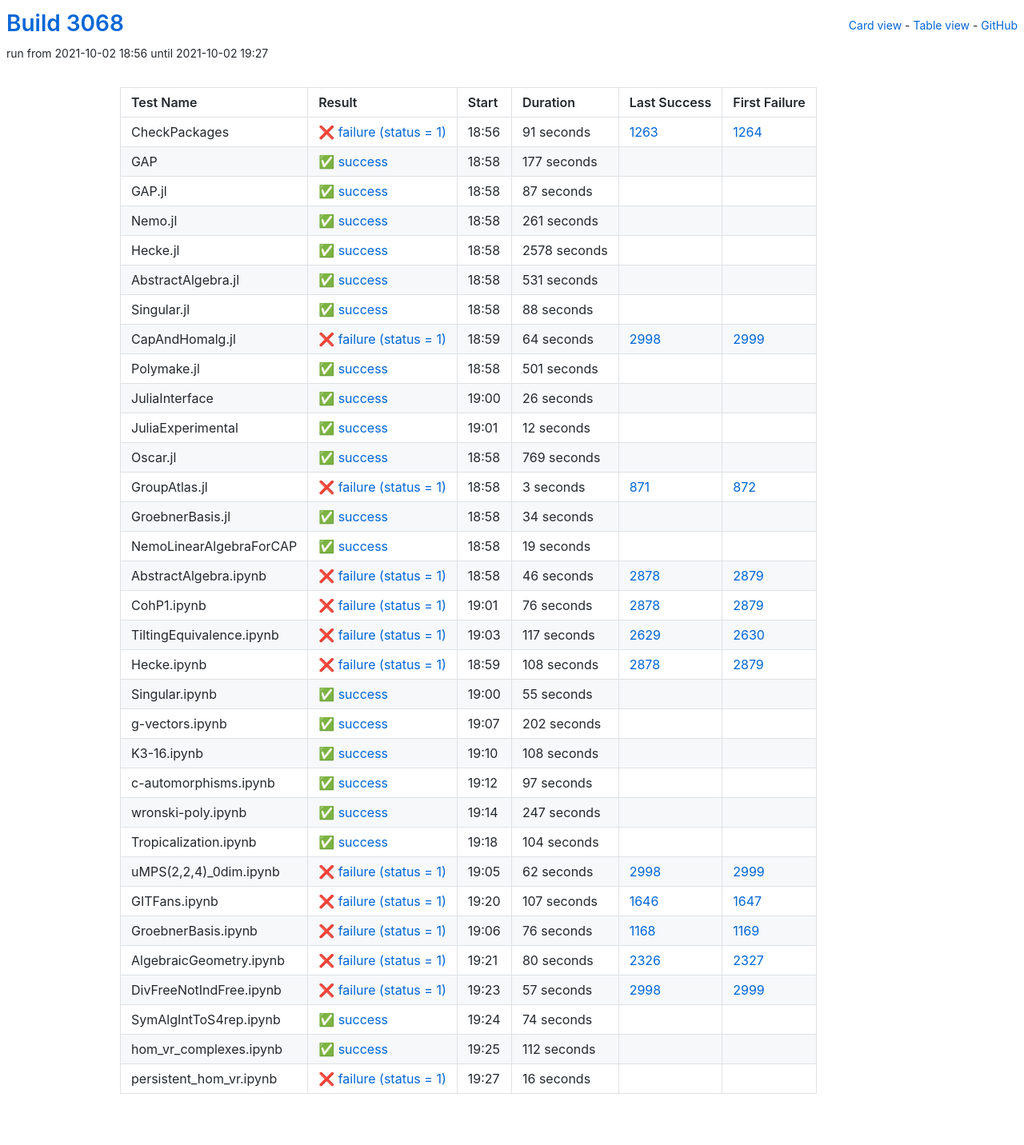
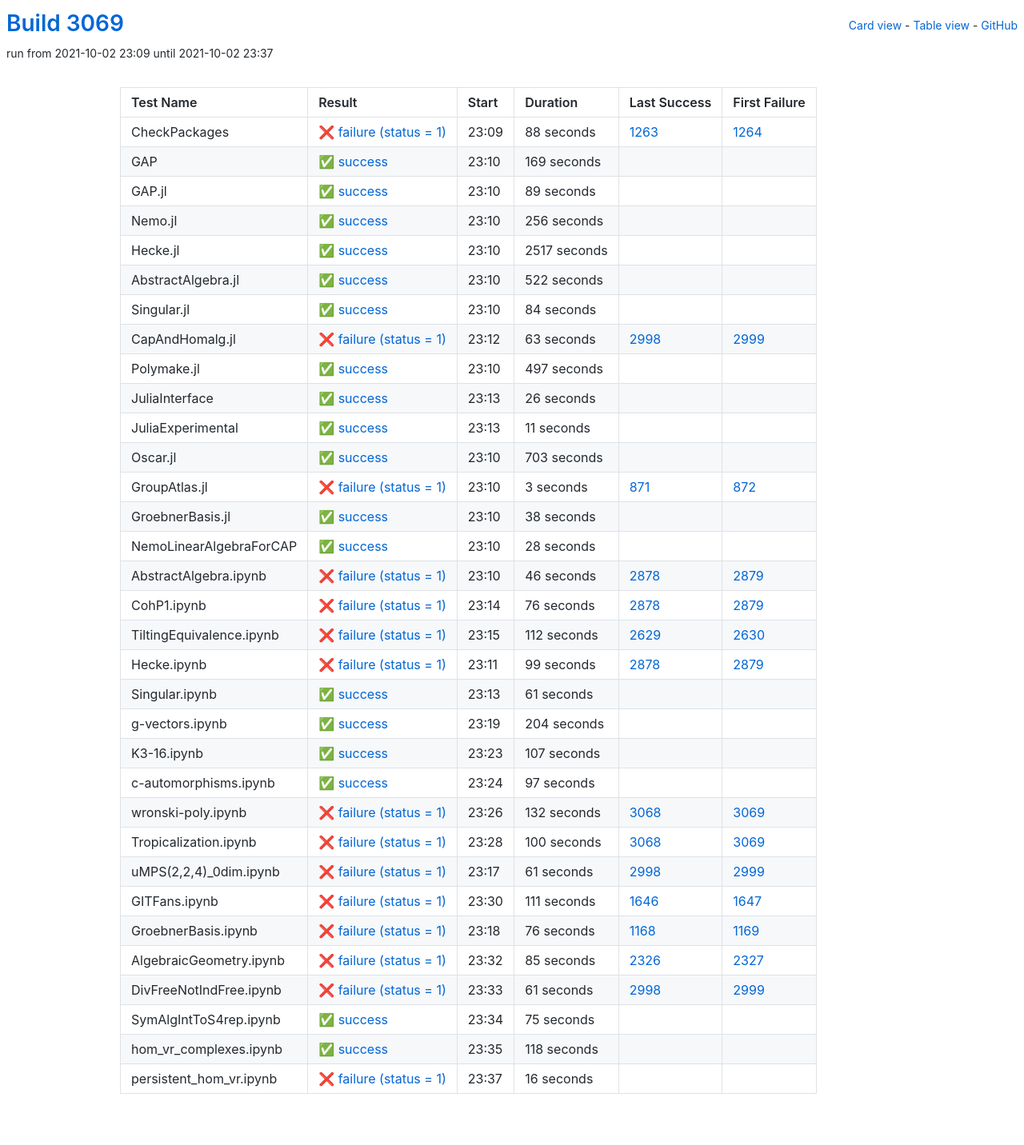
Before and after one commit to oscar-system/oscar-ci-status-stable, a Jekyll site: the page built from table.html, in a window 1280 px wide. Shown: the whole page at 80% size. Built offline with Jekyll 4.4.1, drawn with Linux system fonts in a browser that asks for light colours.

Commit message:
Build #3069

```diff
--- a/_data/ci.yml
+++ b/_data/ci.yml
@@ -1,6 +1,6 @@
 ---
-build: 3068
-build_url: https://oscarci.mathematik.uni-kl.de/job/oscar-stable/3068/
+build: 3069
+build_url: https://oscarci.mathematik.uni-kl.de/job/oscar-stable/3069/
 job: oscar-stable
 organization: oscar-system
 repo: oscar-ci-status-stable
@@ -8,116 +8,116 @@ repourl: https://github.com/oscar-system/oscar-ci-status-stable
 tests:
 - name: CheckPackages
   id: checkpackages
-  log: https://oscarci.mathematik.uni-kl.de/job/oscar-stable/3068/artifact/logs/build-3068/CheckPackages.log
-  start: 2021-10-02 18:56
+  log: https://oscarci.mathematik.uni-kl.de/job/oscar-stable/3069/artifact/logs/build-3069/CheckPackages.log
+  start: 2021-10-02 23:09
   success: false
   exitcode: 1
   status: failure
-  duration: 91
+  duration: 88
   last_success: 1263
   last_success_url: https://oscarci.mathematik.uni-kl.de/job/oscar-stable/1263/
   first_failure: 1264
   first_failure_url: https://oscarci.mathematik.uni-kl.de/job/oscar-stable/1264/
 - name: GAP
   id: gap
-  log: https://oscarci.mathematik.uni-kl.de/job/oscar-stable/3068/artifact/logs/build-3068/GAP.log
-  start: 2021-10-02 18:58
+  log: https://oscarci.mathematik.uni-kl.de/job/oscar-stable/3069/artifact/logs/build-3069/GAP.log
+  start: 2021-10-02 23:10
   success: true
   exitcode: 0
   status: success
-  duration: 177
+  duration: 169
   last_success: false
   last_success_url:
   first_failure: false
   first_failure_url:
 - name: GAP.jl
   id: gap-jl
-  log: https://oscarci.mathematik.uni-kl.de/job/oscar-stable/3068/artifact/logs/build-3068/GAP.jl.log
-  start: 2021-10-02 18:58
+  log: https://oscarci.mathematik.uni-kl.de/job/oscar-stable/3069/artifact/logs/build-3069/GAP.jl.log
+  start: 2021-10-02 23:10
   success: true
   exitcode: 0
   status: success
-  duration: 87
+  duration: 89
   last_success: false
   last_success_url:
   first_failure: false
   first_failure_url:
 - name: Nemo.jl
   id: nemo-jl
-  log: https://oscarci.mathematik.uni-kl.de/job/oscar-stable/3068/artifact/logs/build-3068/Nemo.jl.log
-  start: 2021-10-02 18:58
+  log: https://oscarci.mathematik.uni-kl.de/job/oscar-stable/3069/artifact/logs/build-3069/Nemo.jl.log
+  start: 2021-10-02 23:10
   success: true
   exitcode: 0
   status: success
-  duration: 261
+  duration: 256
   last_success: false
   last_success_url:
   first_failure: false
   first_failure_url:
 - name: Hecke.jl
   id: hecke-jl
-  log: https://oscarci.mathematik.uni-kl.de/job/oscar-stable/3068/artifact/logs/build-3068/Hecke.jl.log
-  start: 2021-10-02 18:58
+  log: https://oscarci.mathematik.uni-kl.de/job/oscar-stable/3069/artifact/logs/build-3069/Hecke.jl.log
+  start: 2021-10-02 23:10
   success: true
   exitcode: 0
   status: success
-  duration: 2578
+  duration: 2517
   last_success: false
   last_success_url:
   first_failure: false
   first_failure_url:
 - name: AbstractAlgebra.jl
   id: abstractalgebra-jl
-  log: https://oscarci.mathematik.uni-kl.de/job/oscar-stable/3068/artifact/logs/build-3068/AbstractAlgebra.jl.log
-  start: 2021-10-02 18:58
+  log: https://oscarci.mathematik.uni-kl.de/job/oscar-stable/3069/artifact/logs/build-3069/AbstractAlgebra.jl.log
+  start: 2021-10-02 23:10
   success: true
   exitcode: 0
   status: success
-  duration: 531
+  duration: 522
   last_success: false
   last_success_url:
   first_failure: false
   first_failure_url:
 - name: Singular.jl
   id: singular-jl
-  log: https://oscarci.mathematik.uni-kl.de/job/oscar-stable/3068/artifact/logs/build-3068/Singular.jl.log
-  start: 2021-10-02 18:58
+  log: https://oscarci.mathematik.uni-kl.de/job/oscar-stable/3069/artifact/logs/build-3069/Singular.jl.log
+  start: 2021-10-02 23:10
   success: true
   exitcode: 0
   status: success
-  duration: 88
+  duration: 84
   last_success: false
   last_success_url:
   first_failure: false
   first_failure_url:
 - name: CapAndHomalg.jl
   id: capandhomalg-jl
-  log: https://oscarci.mathematik.uni-kl.de/job/oscar-stable/3068/artifact/logs/build-3068/CapAndHomalg.jl.log
-  start: 2021-10-02 18:59
+  log: https://oscarci.mathematik.uni-kl.de/job/oscar-stable/3069/artifact/logs/build-3069/CapAndHomalg.jl.log
+  start: 2021-10-02 23:12
   success: false
   exitcode: 1
   status: failure
-  duration: 64
+  duration: 63
   last_success: 2998
   last_success_url: https://oscarci.mathematik.uni-kl.de/job/oscar-stable/2998/
   first_failure: 2999
   first_failure_url: https://oscarci.mathematik.uni-kl.de/job/oscar-stable/2999/
 - name: Polymake.jl
   id: polymake-jl
-  log: https://oscarci.mathematik.uni-kl.de/job/oscar-stable/3068/artifact/logs/build-3068/Polymake.jl.log
-  start: 2021-10-02 18:58
+  log: https://oscarci.mathematik.uni-kl.de/job/oscar-stable/3069/artifact/logs/build-3069/Polymake.jl.log
+  start: 2021-10-02 23:10
   success: true
   exitcode: 0
   status: success
-  duration: 501
+  duration: 497
   last_success: false
   last_success_url:
   first_failure: false
   first_failure_url:
 - name: JuliaInterface
   id: juliainterface
-  log: https://oscarci.mathematik.uni-kl.de/job/oscar-stable/3068/artifact/logs/build-3068/JuliaInterface.log
-  start: 2021-10-02 19:00
+  log: https://oscarci.mathematik.uni-kl.de/job/oscar-stable/3069/artifact/logs/build-3069/JuliaInterface.log
+  start: 2021-10-02 23:13
   success: true
   exitcode: 0
   status: success
@@ -128,32 +128,32 @@ tests:
   first_failure_url:
 - name: JuliaExperimental
   id: juliaexperimental
-  log: https://oscarci.mathematik.uni-kl.de/job/oscar-stable/3068/artifact/logs/build-3068/JuliaExperimental.log
-  start: 2021-10-02 19:01
+  log: https://oscarci.mathematik.uni-kl.de/job/oscar-stable/3069/artifact/logs/build-3069/JuliaExperimental.log
+  start: 2021-10-02 23:13
   success: true
   exitcode: 0
   status: success
-  duration: 12
+  duration: 11
   last_success: false
   last_success_url:
   first_failure: false
   first_failure_url:
 - name: Oscar.jl
   id: oscar-jl
-  log: https://oscarci.mathematik.uni-kl.de/job/oscar-stable/3068/artifact/logs/build-3068/Oscar.jl.log
-  start: 2021-10-02 18:58
+  log: https://oscarci.mathematik.uni-kl.de/job/oscar-stable/3069/artifact/logs/build-3069/Oscar.jl.log
+  start: 2021-10-02 23:10
   success: true
   exitcode: 0
   status: success
-  duration: 769
+  duration: 703
   last_success: false
   last_success_url:
   first_failure: false
   first_failure_url:
 - name: GroupAtlas.jl
   id: groupatlas-jl
-  log: https://oscarci.mathematik.uni-kl.de/job/oscar-stable/3068/artifact/logs/build-3068/GroupAtlas.jl.log
-  start: 2021-10-02 18:58
+  log: https://oscarci.mathematik.uni-kl.de/job/oscar-stable/3069/artifact/logs/build-3069/GroupAtlas.jl.log
+  start: 2021-10-02 23:10
   success: false
   exitcode: 1
   status: failure
@@ -164,32 +164,32 @@ tests:
   first_failure_url: https://oscarci.mathematik.uni-kl.de/job/oscar-stable/872/
 - name: GroebnerBasis.jl
   id: groebnerbasis-jl
-  log: https://oscarci.mathematik.uni-kl.de/job/oscar-stable/3068/artifact/logs/build-3068/GroebnerBasis.jl.log
-  start: 2021-10-02 18:58
+  log: https://oscarci.mathematik.uni-kl.de/job/oscar-stable/3069/artifact/logs/build-3069/GroebnerBasis.jl.log
+  start: 2021-10-02 23:10
   success: true
   exitcode: 0
   status: success
-  duration: 34
+  duration: 38
   last_success: false
   last_success_url:
   first_failure: false
   first_failure_url:
 - name: NemoLinearAlgebraForCAP
   id: nemolinearalgebraforcap
-  log: https://oscarci.mathematik.uni-kl.de/job/oscar-stable/3068/artifact/logs/build-3068/NemoLinearAlgebraForCAP.log
-  start: 2021-10-02 18:58
+  log: https://oscarci.mathematik.uni-kl.de/job/oscar-stable/3069/artifact/logs/build-3069/NemoLinearAlgebraForCAP.log
+  start: 2021-10-02 23:10
   success: true
   exitcode: 0
   status: success
-  duration: 19
+  duration: 28
   last_success: false
   last_success_url:
   first_failure: false
   first_failure_url:
 - name: AbstractAlgebra.ipynb
   id: abstractalgebra-ipynb
-  log: https://oscarci.mathematik.uni-kl.de/job/oscar-stable/3068/artifact/logs/build-3068/AbstractAlgebra.ipynb.log
-  start: 2021-10-02 18:58
+  log: https://oscarci.mathematik.uni-kl.de/job/oscar-stable/3069/artifact/logs/build-3069/AbstractAlgebra.ipynb.log
+  start: 2021-10-02 23:10
   success: false
   exitcode: 1
   status: failure
@@ -200,8 +200,8 @@ tests:
   first_failure_url: https://oscarci.mathematik.uni-kl.de/job/oscar-stable/2879/
 - name: CohP1.ipynb
   id: cohp1-ipynb
-  log: https://oscarci.mathematik.uni-kl.de/job/oscar-stable/3068/artifact/logs/build-3068/CohP1.ipynb.log
-  start: 2021-10-02 19:01
+  log: https://oscarci.mathematik.uni-kl.de/job/oscar-stable/3069/artifact/logs/build-3069/CohP1.ipynb.log
+  start: 2021-10-02 23:14
   success: false
   exitcode: 1
   status: failure
@@ -212,68 +212,68 @@ tests:
   first_failure_url: https://oscarci.mathematik.uni-kl.de/job/oscar-stable/2879/
 - name: TiltingEquivalence.ipynb
   id: tiltingequivalence-ipynb
-  log: https://oscarci.mathematik.uni-kl.de/job/oscar-stable/3068/artifact/logs/build-3068/TiltingEquivalence.ipynb.log
-  start: 2021-10-02 19:03
+  log: https://oscarci.mathematik.uni-kl.de/job/oscar-stable/3069/artifact/logs/build-3069/TiltingEquivalence.ipynb.log
+  start: 2021-10-02 23:15
   success: false
   exitcode: 1
   status: failure
-  duration: 117
+  duration: 112
   last_success: 2629
   last_success_url: https://oscarci.mathematik.uni-kl.de/job/oscar-stable/2629/
   first_failure: 2630
   first_failure_url: https://oscarci.mathematik.uni-kl.de/job/oscar-stable/2630/
 - name: Hecke.ipynb
   id: hecke-ipynb
-  log: https://oscarci.mathematik.uni-kl.de/job/oscar-stable/3068/artifact/logs/build-3068/Hecke.ipynb.log
-  start: 2021-10-02 18:59
+  log: https://oscarci.mathematik.uni-kl.de/job/oscar-stable/3069/artifact/logs/build-3069/Hecke.ipynb.log
+  start: 2021-10-02 23:11
   success: false
   exitcode: 1
   status: failure
-  duration: 108
+  duration: 99
   last_success: 2878
   last_success_url: https://oscarci.mathematik.uni-kl.de/job/oscar-stable/2878/
   first_failure: 2879
   first_failure_url: https://oscarci.mathematik.uni-kl.de/job/oscar-stable/2879/
 - name: Singular.ipynb
   id: singular-ipynb
-  log: https://oscarci.mathematik.uni-kl.de/job/oscar-stable/3068/artifact/logs/build-3068/Singular.ipynb.log
-  start: 2021-10-02 19:00
+  log: https://oscarci.mathematik.uni-kl.de/job/oscar-stable/3069/artifact/logs/build-3069/Singular.ipynb.log
+  start: 2021-10-02 23:13
   success: true
   exitcode: 0
   status: success
-  duration: 55
+  duration: 61
   last_success: false
   last_success_url:
   first_failure: false
   first_failure_url:
 - name: g-vectors.ipynb
   id: g-vectors-ipynb
-  log: https://oscarci.mathematik.uni-kl.de/job/oscar-stable/3068/artifact/logs/build-3068/g-vectors.ipynb.log
-  start: 2021-10-02 19:07
+  log: https://oscarci.mathematik.uni-kl.de/job/oscar-stable/3069/artifact/logs/build-3069/g-vectors.ipynb.log
+  start: 2021-10-02 23:19
   success: true
   exitcode: 0
   status: success
-  duration: 202
+  duration: 204
   last_success: false
   last_success_url:
   first_failure: false
   first_failure_url:
 - name: K3-16.ipynb
   id: k3-16-ipynb
-  log: https://oscarci.mathematik.uni-kl.de/job/oscar-stable/3068/artifact/logs/build-3068/K3-16.ipynb.log
-  start: 2021-10-02 19:10
+  log: https://oscarci.mathematik.uni-kl.de/job/oscar-stable/3069/artifact/logs/build-3069/K3-16.ipynb.log
+  start: 2021-10-02 23:23
   success: true
   exitcode: 0
   status: success
-  duration: 108
+  duration: 107
   last_success: false
   last_success_url:
   first_failure: false
   first_failure_url:
 - name: c-automorphisms.ipynb
   id: c-automorphisms-ipynb
-  log: https://oscarci.mathematik.uni-kl.de/job/oscar-stable/3068/artifact/logs/build-3068/c-automorphisms.ipynb.log
-  start: 2021-10-02 19:12
+  log: https://oscarci.mathematik.uni-kl.de/job/oscar-stable/3069/artifact/logs/build-3069/c-automorphisms.ipynb.log
+  start: 2021-10-02 23:24
   success: true
   exitcode: 0
   status: success
@@ -284,56 +284,56 @@ tests:
   first_failure_url:
 - name: wronski-poly.ipynb
   id: wronski-poly-ipynb
-  log: https://oscarci.mathematik.uni-kl.de/job/oscar-stable/3068/artifact/logs/build-3068/wronski-poly.ipynb.log
-  start: 2021-10-02 19:14
-  success: true
-  exitcode: 0
-  status: success
-  duration: 247
-  last_success: false
-  last_success_url:
-  first_failure: false
-  first_failure_url:
-- name: Tropicalization.ipynb
-  id: tropicalization-ipynb
-  log: https://oscarci.mathematik.uni-kl.de/job/oscar-stable/3068/artifact/logs/build-3068/Tropicalization.ipynb.log
-  start: 2021-10-02 19:18
-  success: true
-  exitcode: 0
-  status: success
-  duration: 104
-  last_success: false
-  last_success_url:
-  first_failure: false
-  first_failure_url:
-- name: uMPS(2,2,4)_0dim.ipynb
-  id: umps-2-2-4-0dim-ipynb
-  log: https://oscarci.mathematik.uni-kl.de/job/oscar-stable/3068/artifact/logs/build-3068/uMPS-2-2-4-_0dim.ipynb.log
-  start: 2021-10-02 19:05
+  log: https://oscarci.mathematik.uni-kl.de/job/oscar-stable/3069/artifact/logs/build-3069/wronski-poly.ipynb.log
+  start: 2021-10-02 23:26
   success: false
   exitcode: 1
   status: failure
-  duration: 62
+  duration: 132
+  last_success: 3068
+  last_success_url: https://oscarci.mathematik.uni-kl.de/job/oscar-stable/3068/
+  first_failure: 3069
+  first_failure_url: https://oscarci.mathematik.uni-kl.de/job/oscar-stable/3069/
+- name: Tropicalization.ipynb
+  id: tropicalization-ipynb
+  log: https://oscarci.mathematik.uni-kl.de/job/oscar-stable/3069/artifact/logs/build-3069/Tropicalization.ipynb.log
+  start: 2021-10-02 23:28
+  success: false
+  exitcode: 1
+  status: failure
+  duration: 100
+  last_success: 3068
+  last_success_url: https://oscarci.mathematik.uni-kl.de/job/oscar-stable/3068/
+  first_failure: 3069
+  first_failure_url: https://oscarci.mathematik.uni-kl.de/job/oscar-stable/3069/
+- name: uMPS(2,2,4)_0dim.ipynb
+  id: umps-2-2-4-0dim-ipynb
+  log: https://oscarci.mathematik.uni-kl.de/job/oscar-stable/3069/artifact/logs/build-3069/uMPS-2-2-4-_0dim.ipynb.log
+  start: 2021-10-02 23:17
+  success: false
+  exitcode: 1
+  status: failure
+  duration: 61
   last_success: 2998
   last_success_url: https://oscarci.mathematik.uni-kl.de/job/oscar-stable/2998/
   first_failure: 2999
   first_failure_url: https://oscarci.mathematik.uni-kl.de/job/oscar-stable/2999/
 - name: GITFans.ipynb
   id: gitfans-ipynb
-  log: https://oscarci.mathematik.uni-kl.de/job/oscar-stable/3068/artifact/logs/build-3068/GITFans.ipynb.log
-  start: 2021-10-02 19:20
+  log: https://oscarci.mathematik.uni-kl.de/job/oscar-stable/3069/artifact/logs/build-3069/GITFans.ipynb.log
+  start: 2021-10-02 23:30
   success: false
   exitcode: 1
   status: failure
-  duration: 107
+  duration: 111
   last_success: 1646
   last_success_url: https://oscarci.mathematik.uni-kl.de/job/oscar-stable/1646/
   first_failure: 1647
   first_failure_url: https://oscarci.mathematik.uni-kl.de/job/oscar-stable/1647/
 - name: GroebnerBasis.ipynb
   id: groebnerbasis-ipynb
-  log: https://oscarci.mathematik.uni-kl.de/job/oscar-stable/3068/artifact/logs/build-3068/GroebnerBasis.ipynb.log
-  start: 2021-10-02 19:06
+  log: https://oscarci.mathematik.uni-kl.de/job/oscar-stable/3069/artifact/logs/build-3069/GroebnerBasis.ipynb.log
+  start: 2021-10-02 23:18
   success: false
   exitcode: 1
   status: failure
@@ -344,56 +344,56 @@ tests:
   first_failure_url: https://oscarci.mathematik.uni-kl.de/job/oscar-stable/1169/
 - name: AlgebraicGeometry.ipynb
   id: algebraicgeometry-ipynb
-  log: https://oscarci.mathematik.uni-kl.de/job/oscar-stable/3068/artifact/logs/build-3068/AlgebraicGeometry.ipynb.log
-  start: 2021-10-02 19:21
+  log: https://oscarci.mathematik.uni-kl.de/job/oscar-stable/3069/artifact/logs/build-3069/AlgebraicGeometry.ipynb.log
+  start: 2021-10-02 23:32
   success: false
   exitcode: 1
   status: failure
-  duration: 80
+  duration: 85
   last_success: 2326
   last_success_url: https://oscarci.mathematik.uni-kl.de/job/oscar-stable/2326/
   first_failure: 2327
   first_failure_url: https://oscarci.mathematik.uni-kl.de/job/oscar-stable/2327/
 - name: DivFreeNotIndFree.ipynb
   id: divfreenotindfree-ipynb
-  log: https://oscarci.mathematik.uni-kl.de/job/oscar-stable/3068/artifact/logs/build-3068/DivFreeNotIndFree.ipynb.log
-  start: 2021-10-02 19:23
+  log: https://oscarci.mathematik.uni-kl.de/job/oscar-stable/3069/artifact/logs/build-3069/DivFreeNotIndFree.ipynb.log
+  start: 2021-10-02 23:33
   success: false
   exitcode: 1
   status: failure
-  duration: 57
+  duration: 61
   last_success: 2998
   last_success_url: https://oscarci.mathematik.uni-kl.de/job/oscar-stable/2998/
   first_failure: 2999
   first_failure_url: https://oscarci.mathematik.uni-kl.de/job/oscar-stable/2999/
 - name: SymAlgIntToS4rep.ipynb
   id: symalginttos4rep-ipynb
-  log: https://oscarci.mathematik.uni-kl.de/job/oscar-stable/3068/artifact/logs/build-3068/SymAlgIntToS4rep.ipynb.log
-  start: 2021-10-02 19:24
+  log: https://oscarci.mathematik.uni-kl.de/job/oscar-stable/3069/artifact/logs/build-3069/SymAlgIntToS4rep.ipynb.log
+  start: 2021-10-02 23:34
   success: true
   exitcode: 0
   status: success
-  duration: 74
+  duration: 75
   last_success: false
   last_success_url:
   first_failure: false
   first_failure_url:
 - name: hom_vr_complexes.ipynb
   id: hom-vr-complexes-ipynb
-  log: https://oscarci.mathematik.uni-kl.de/job/oscar-stable/3068/artifact/logs/build-3068/hom_vr_complexes.ipynb.log
-  start: 2021-10-02 19:25
+  log: https://oscarci.mathematik.uni-kl.de/job/oscar-stable/3069/artifact/logs/build-3069/hom_vr_complexes.ipynb.log
+  start: 2021-10-02 23:35
   success: true
   exitcode: 0
   status: success
-  duration: 112
+  duration: 118
   last_success: false
   last_success_url:
   first_failure: false
   first_failure_url:
 - name: persistent_hom_vr.ipynb
   id: persistent-hom-vr-ipynb
-  log: https://oscarci.mathematik.uni-kl.de/job/oscar-stable/3068/artifact/logs/build-3068/persistent_hom_vr.ipynb.log
-  start: 2021-10-02 19:27
+  log: https://oscarci.mathematik.uni-kl.de/job/oscar-stable/3069/artifact/logs/build-3069/persistent_hom_vr.ipynb.log
+  start: 2021-10-02 23:37
   success: false
   exitcode: 1
   status: failure
```
Also changed, not shown: README.md.
